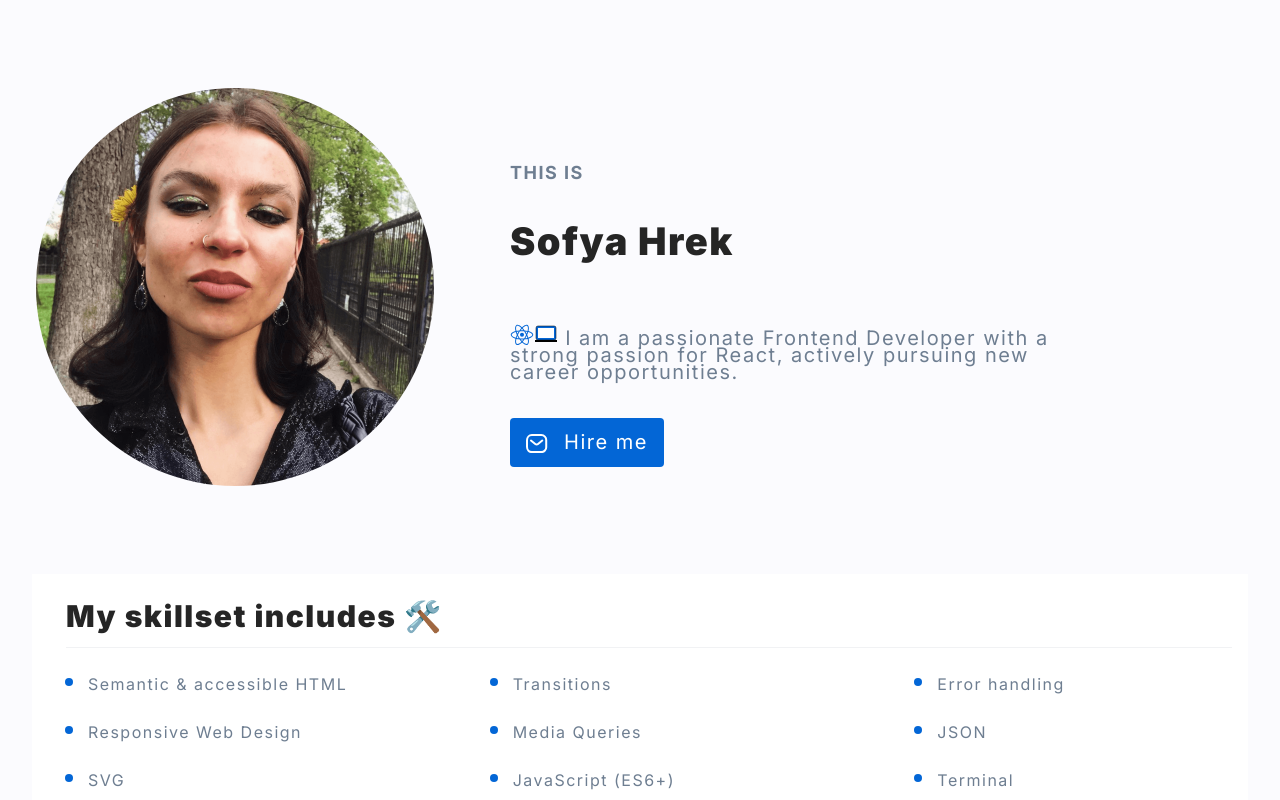
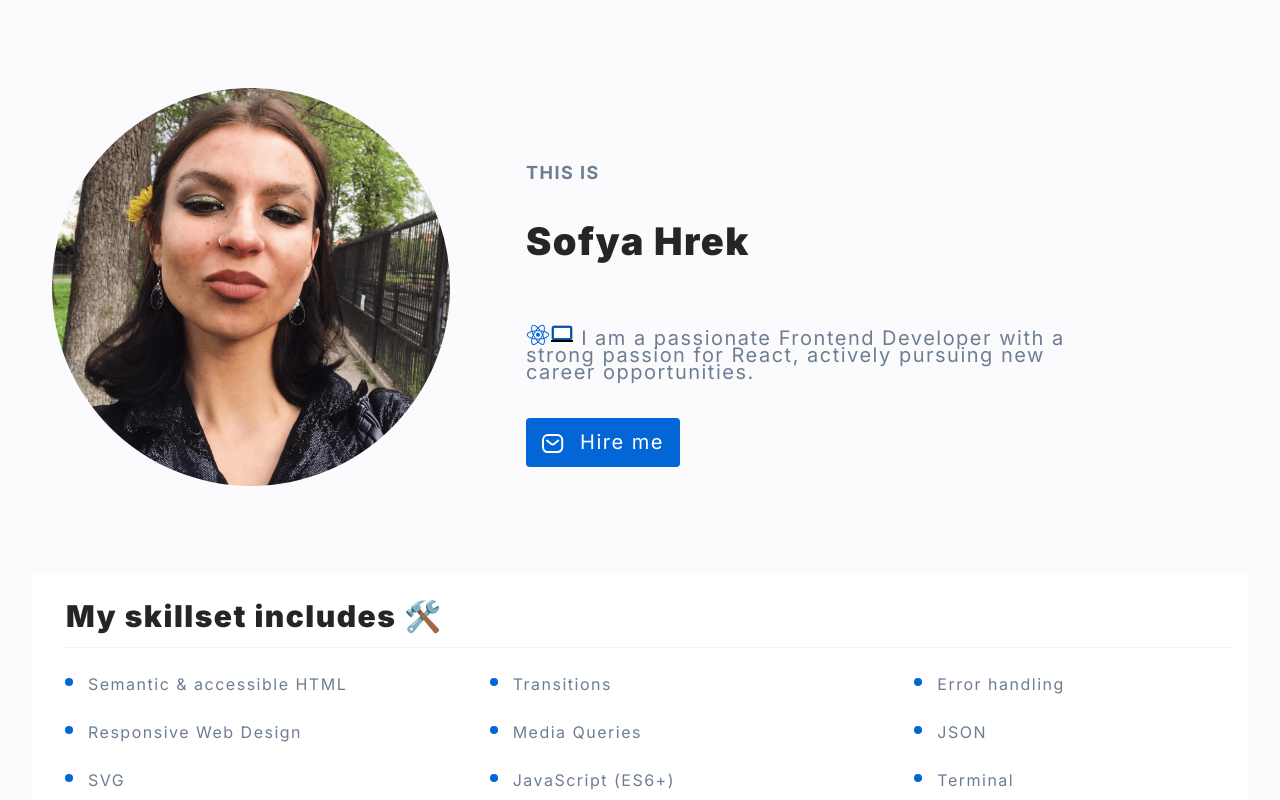
Before and after one commit to sofyahreksoftware/personal-homepage, a React (Create React App) app: page / in a window 1280 px wide. Shown: the top 800 px of the page. Built offline with nearby package versions, Linux system fonts and the light colour scheme.

Commit message:
feat:incease left margin to Bio

```diff
--- a/src/Bio/styled.js
+++ b/src/Bio/styled.js
@@ -7,7 +7,8 @@ export const StyledBio = styled.header`
   grid-template-columns: auto 1fr;
   grid-gap: 66px;
   max-width: 1089px;
-  padding: 16px 4px;
+  padding: 16px 8px;
+  margin-left: 12px;
 
   @media (max-width: ${({ theme }) => theme.media.mobile}px) {
     grid-template-columns: 1fr;
```
